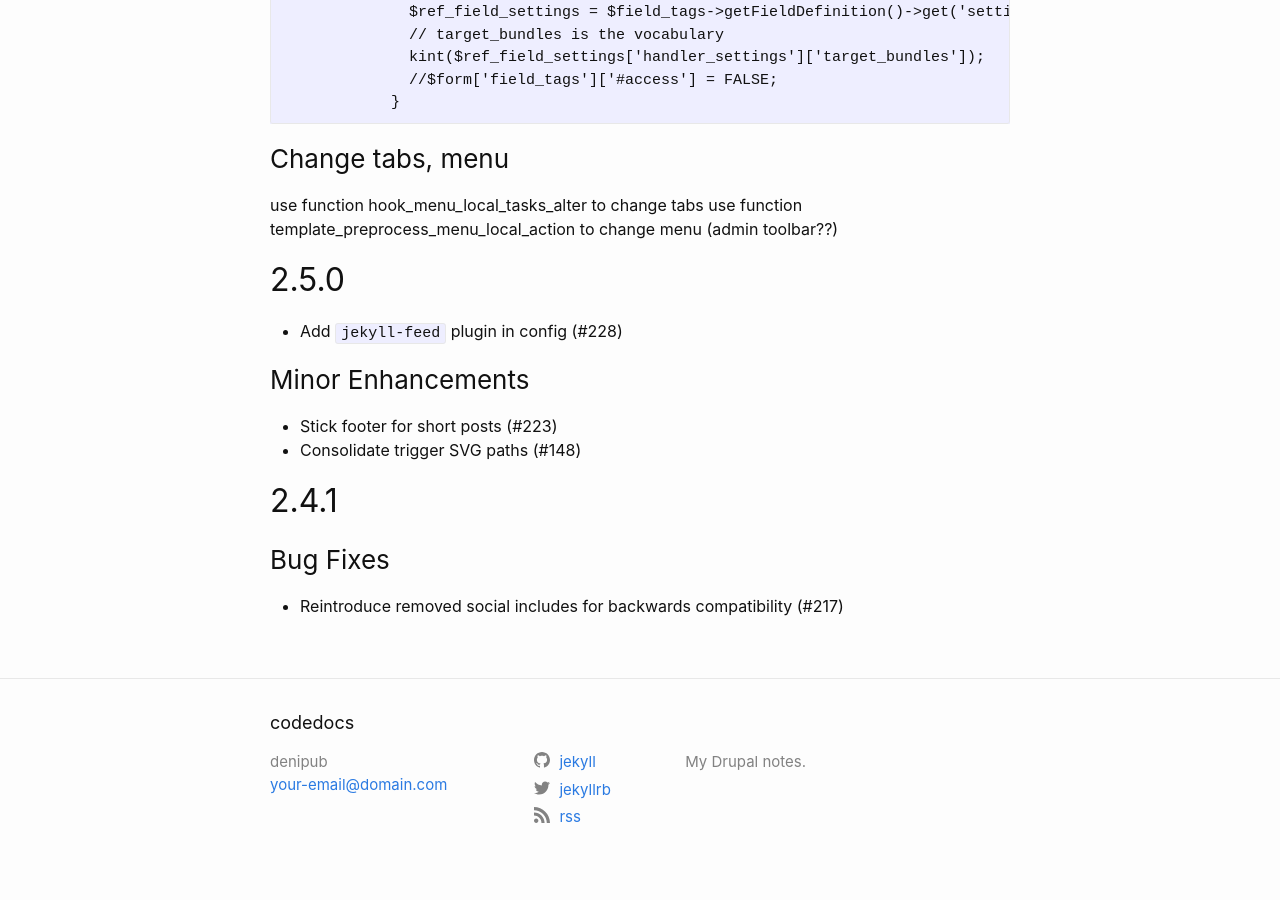
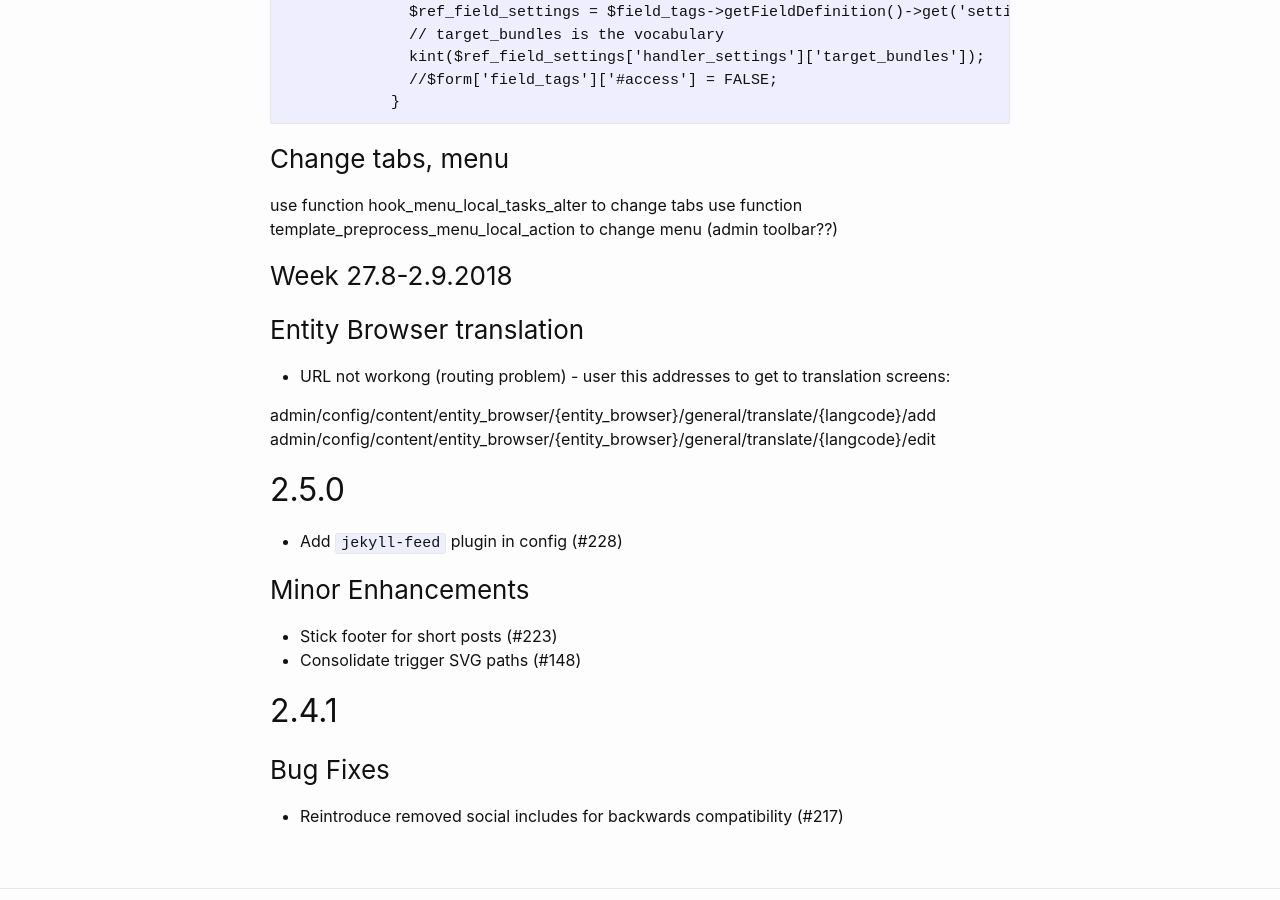
Before and after one commit to denipub/denipub.github.io, a Jekyll site: the page built from test.md, in a window 1280 px wide and 900 px high, scrolled down 1705 px. Built offline with Jekyll 4.4.1, drawn with Linux system fonts in a browser that asks for light colours; our own code applies the rules of GitHub Pages for plain Markdown files.

Commit message:
Update test.md

```diff
--- a/test.md
+++ b/test.md
@@ -73,6 +73,16 @@ use function hook_menu_local_tasks_alter to change tabs
 use function template_preprocess_menu_local_action to change menu (admin toolbar??)
 
 
+### Week 27.8-2.9.2018
+
+### Entity Browser translation
+
+* URL not workong (routing problem) - user this addresses to get to translation screens:
+
+admin/config/content/entity_browser/{entity_browser}/general/translate/{langcode}/add
+admin/config/content/entity_browser/{entity_browser}/general/translate/{langcode}/edit
+
+
 
 ## 2.5.0
 
```
